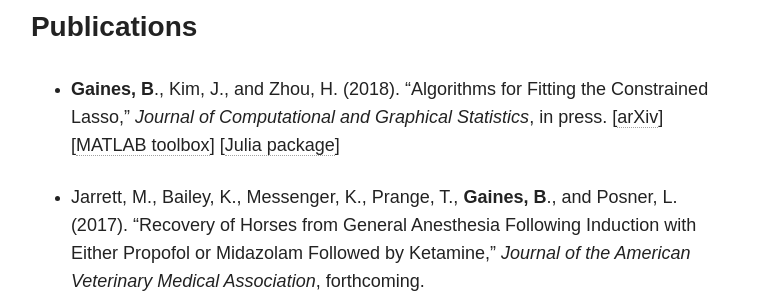
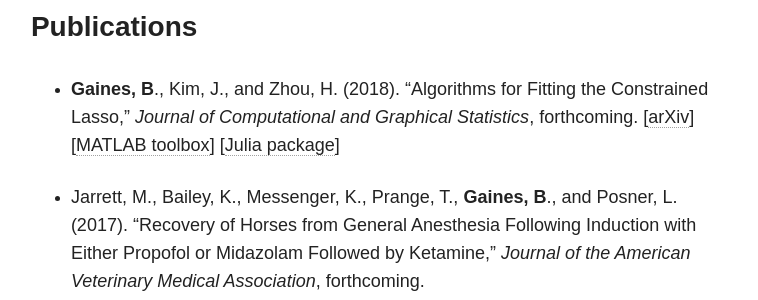
Before and after one commit to brgaines/brgaines.github.io, a Jekyll site: the page built from research/index.md, in a window 1280 px wide and 900 px high, scrolled down 1376 px. Shown: the part 153-453 px from the top of the window, without its empty margins (255-1013 px from the left). Built offline with Jekyll 4.4.1, drawn with Linux system fonts in a browser that asks for light colours; nearby versions of some CDN libraries.

Commit message:
change in press to forth coming

```diff
--- a/research/index.md
+++ b/research/index.md
@@ -18,7 +18,7 @@ My other research projects focued on a convex formulation of clustering that has
 * Parkinson, L., Thomas, P., **Gaines, B**., and Nollens, H.  (2017). "Metabolic State of White-Spotted Bamboo Sharks (Chiloscyllium plagiosum) Following Nutrient Enemas," submitted.
 
 ### Publications
-- **Gaines, B**., Kim, J., and Zhou, H. (2018).  "Algorithms for Fitting the Constrained Lasso," *Journal of Computational and Graphical Statistics*, in press.  [[arXiv](https://arxiv.org/abs/1611.01511)] [[MATLAB toolbox](http://hua-zhou.github.io/SparseReg/)] [[Julia package](https://github.com/Hua-Zhou/ConstrainedLasso.jl)]
+- **Gaines, B**., Kim, J., and Zhou, H. (2018).  "Algorithms for Fitting the Constrained Lasso," *Journal of Computational and Graphical Statistics*, forthcoming.  [[arXiv](https://arxiv.org/abs/1611.01511)] [[MATLAB toolbox](http://hua-zhou.github.io/SparseReg/)] [[Julia package](https://github.com/Hua-Zhou/ConstrainedLasso.jl)]
 
 - Jarrett, M., Bailey, K., Messenger, K., Prange, T., **Gaines, B**., and Posner, L. (2017).  “Recovery of Horses from General Anesthesia Following Induction with Either Propofol or Midazolam Followed by Ketamine,”  *Journal of the American Veterinary Medical Association*, forthcoming.
 
```
